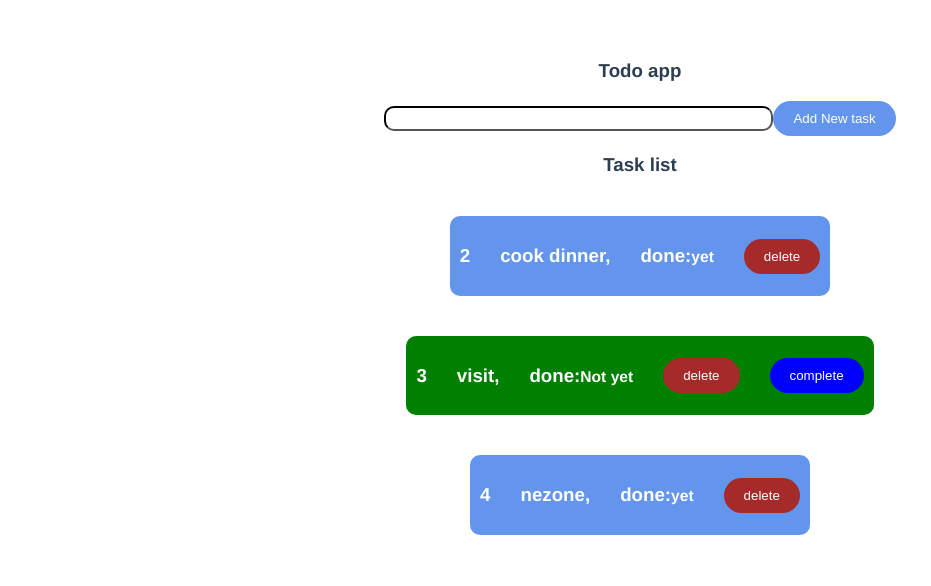
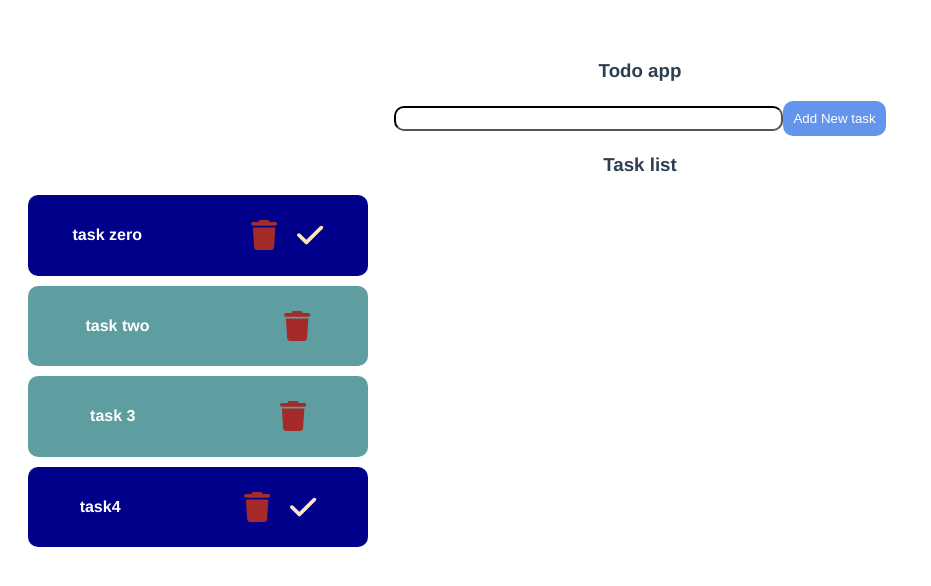
Before and after one commit to CyberShriver/vue-animation, a Vue app: page / in a window 1280 px wide. Shown: the top 586 px of the page, without its empty margins (0-931 px from the left). Built offline with nearby package versions, Linux system fonts and the light colour scheme; data requests are answered from the project's data file.

Commit message:
add fontawawesome icon

```diff
--- a/data/db.json
+++ b/data/db.json
@@ -1,19 +1,24 @@
 {
   "taskstodo": [
     {
-      "name": "cook dinner",
-      "done": true,
-      "id": 2
-    },
-    {
-      "name": "visit",
+      "name": "task zero",
       "done": false,
       "id": 3
     },
     {
-      "name": "nezone",
+      "name": "task two",
       "done": true,
       "id": 4
+    },
+    {
+      "name": "task 3",
+      "done": true,
+      "id": 5
+    },
+    {
+      "name": "task4",
+      "done": false,
+      "id": 6
     }
   ]
 }
--- a/package.json
+++ b/package.json
@@ -9,10 +9,14 @@
     "lint": "vue-cli-service lint"
   },
   "dependencies": {
+    "@fortawesome/fontawesome-svg-core": "^6.2.1",
+    "@fortawesome/free-solid-svg-icons": "^6.2.1",
+    "@fortawesome/vue-fontawesome": "^3.0.2",
     "axios": "^1.2.0",
     "core-js": "^3.8.3",
     "json-server": "^0.17.1",
     "vue": "^3.2.13",
+    "vue-ionicons": "^3.0.5",
     "vue-router": "^4.1.6",
     "vuex": "^4.1.0"
   },
--- a/public/index.html
+++ b/public/index.html
@@ -5,6 +5,7 @@
     <meta http-equiv="X-UA-Compatible" content="IE=edge">
     <meta name="viewport" content="width=device-width,initial-scale=1.0">
     <link rel="icon" href="<%= BASE_URL %>favicon.ico">
+
     <title><%= htmlWebpackPlugin.options.title %></title>
   </head>
   <body>
--- a/src/App.vue
+++ b/src/App.vue
@@ -8,6 +8,7 @@
 <script>
 import newtodoView from './components/newtodoView.vue'
 import TodolistViewVue from './components/TodolistView.vue';
+
 
 export default {
   name: 'App',
--- a/src/components/TodolistView.vue
+++ b/src/components/TodolistView.vue
@@ -3,12 +3,12 @@
     <div class="lists" v-for="data of alltask" :key="data.id">
 
             <div class="list" :class="{'completed':data.done}">
-                <h3><span>{{data.id}}</span></h3>
-                <h3>{{data.name}},</h3>
-                <h3><span>done:</span><small v-if="data.done">yet</small><small v-if="!data.done">Not yet</small></h3>
-                <button class="btn-danger" @click="deletetask(data.id)">delete</button>
-                <button class="btn-primary" v-if="!data.done" @click="complete(data)">complete</button>
+                <h4>{{data.name}}</h4>
+            <div class="svg">
+               <font-awesome-icon icon="fa-solid fa-trash" class="trash" @click="deleteanytask(data.id)"/>
+               <font-awesome-icon icon="fa-solid fa-check" class="complete" v-if="!data.done" @click="complete(data)" />
             </div>
+    </div>
 
 
         </div>
@@ -17,6 +17,7 @@
 </template>
 
 <script>
+
 
 import  {mapGetters,mapActions} from 'vuex'
 
@@ -34,8 +35,17 @@ export default{
        ...mapActions(["getalltodo","deletetask","completetask"]),
 
     complete(alltask){
-        const updatetask={id:alltask.id,name:alltask.name,done:!alltask.done}
+        const updatetask={id:alltask.id,name:alltask.name,done:true}
         this.completetask(updatetask)
+        this.getalltodo()
+
+
+
+
+    },
+    deleteanytask(idtask){
+        this.deletetask(idtask).then(this.getalltodo())
+
 
     }
 
@@ -66,23 +76,37 @@ export default{
 .list{
 
     display: flex;
-    justify-content:flex-start;
-    gap: 30px;
+    justify-content:space-around;
+    gap: 20px;
+    align-items: center;
+    width: 40vh;
+    padding: 10px;
     color: white;
     overflow: hidden;
+ background-color:darkblue;
 
-    align-items: center;
-
-   background-color:green;
-   padding: 10px;
-   border: 0;
    border-radius: 10px;
 }
+svg{
+    padding-left: 20px;
+    font-size: 30px;
+
+}
+.trash{
+    color: brown;
+}
+.complete{
+    color:bisque;
+}
+
 .completed{
-    background-color:cornflowerblue;
+    background-color:cadetblue;
 }
+
 .btn-primary{
     background-color: blue;
+
+
 }
 .btn-danger{
     background-color: brown;
@@ -91,10 +115,9 @@ export default{
 
 .lists{
     display: flex;
-    justify-content: center;
+    justify-content:flex-start;
     text-align: center;
-    margin-top: 40px;
-
+    margin:10px 20px;
 
 }
 
--- a/src/components/newtodoView.vue
+++ b/src/components/newtodoView.vue
@@ -2,13 +2,11 @@
     <div class="todolist">
 
         <form >
-            <input type="text" v-model="taskname">
-            <button type="submit" @click="addtask">Add New task</button>
+            <input type="text" v-model="taskname" aria-required="true">
+            <button  type="submit" @click="addtask">Add New task</button>
         </form>
     </div>
-
 </template>
-
 <script>
 import { mapActions } from 'vuex';
 
@@ -37,13 +35,13 @@ export default{
 
 }
 </script>
-<style >
+<style scoped>
 
 button{
     background-color:cornflowerblue;
     border: 0;
-    padding: 10px 20px;
-    border-radius: 20px;
+    padding: 10px 10px;
+    border-radius: 10px;
     color: white;
 
 }
--- a/src/main.js
+++ b/src/main.js
@@ -1,7 +1,13 @@
+
+
 import { createApp } from 'vue'
 import App from './App.vue'
 import router from './router'
 import store from './store'
+import { library } from '@fortawesome/fontawesome-svg-core'
+import { FontAwesomeIcon } from '@fortawesome/vue-fontawesome'
+import {faTrash} from '@fortawesome/free-solid-svg-icons'
+import {faCheck} from '@fortawesome/free-solid-svg-icons'
+library.add(faTrash,faCheck)
 
-
-createApp(App).use(store).use(router).mount('#app')
+createApp(App).use(store).use(router).component('font-awesome-icon', FontAwesomeIcon).mount('#app')
--- a/src/store/index.js
+++ b/src/store/index.js
@@ -5,7 +5,6 @@ export default createStore({
 
         todolist:[],
         url:'http://localhost:3003/taskstodo'
-
     },
     mutations:{
         //getalltoto
```
Also changed, not shown: 1 other file (tests, documents, lock files or other folders).
